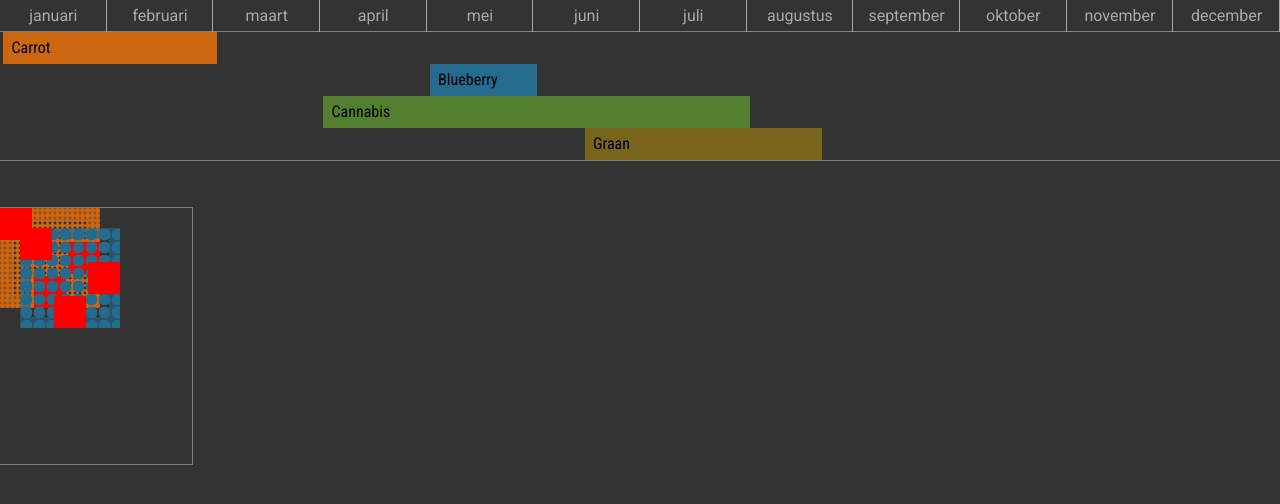
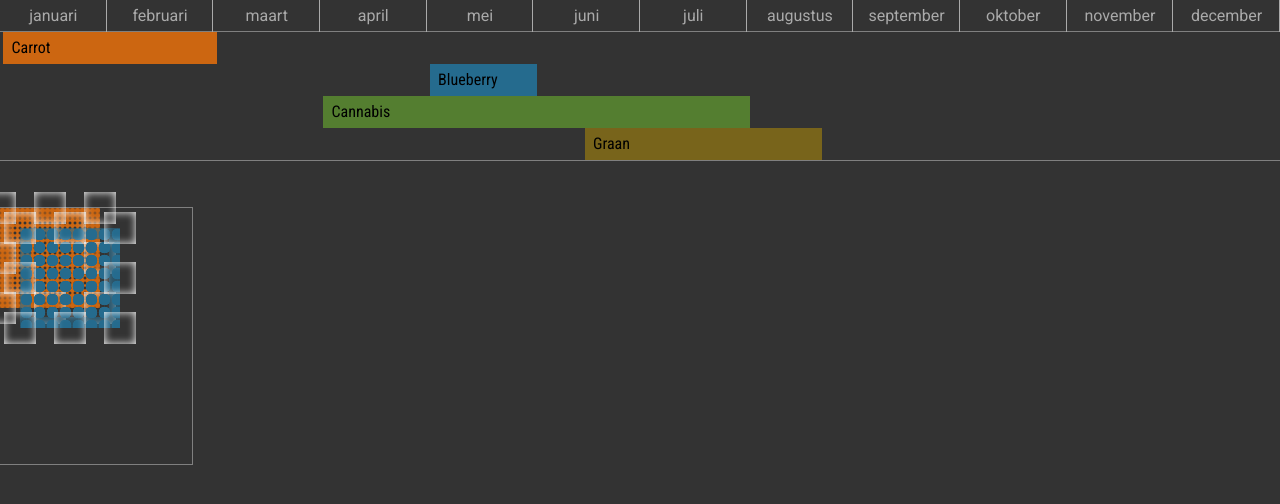
Before and after one commit to Sjeiti/grow, a React (Create React App) app: page / in a window 1280 px wide. Shown: the top 504 px of the page. Built offline with nearby package versions, Linux system fonts and the light colour scheme.

Commit message:
all dragging handles

```diff
--- a/src/components/Draggable.tsx
+++ b/src/components/Draggable.tsx
@@ -41,6 +41,8 @@ export function Draggable(props:{
 
   const windowMove = useCallback(e=>setPos(getPos(e)),[])
 
+  useEffect(()=>setPosition({x,y}),[x,y])
+
   useEffect(()=>{
     const {x:ox,y:oy} = lastpos
     const {x,y} = pos
@@ -49,9 +51,6 @@ export function Draggable(props:{
     setMove({x:dx, y:dy})
     setLastpos({x,y})
   },[pos])
-
-  useEffect(()=>{lockX&&setPosition({...position,x})},[x])
-  useEffect(()=>{lockY&&setPosition({...position,y})},[y])
 
   useEffect(()=>{
     const {x:ox, y:oy} = position
--- a/src/components/PlantArea.tsx
+++ b/src/components/PlantArea.tsx
@@ -21,12 +21,13 @@ const StyledPlantArea = styled.div<{plantSize:string}>`
 const StyledHandle = styled.div<{color:string,size:number}>`
   width: ${props=>props.size}px;
   height: ${props=>props.size}px;
-  background-color: red;
+  transform: translate(-50%,-50%);
+  box-shadow: 0 0 0.5rem white inset;
+  z-index: 1;
 `
 
 export function PlantArea(attr:{plan:ScheduledPlant}) {
   const {plant: {name, size = 5}, area = defaultArea, color} = attr.plan
-  // const {x, y, w, h} = area
 
   const [x, setX] = useState(area.x)
   const [y, setY] = useState(area.y)
@@ -48,32 +49,100 @@ export function PlantArea(attr:{plan:ScheduledPlant}) {
     })
   },[w,h])
 
-  return <Draggable {...{x,y,w,h}}>
+  return <>
+    <Draggable {...{x,y,callback:(x,y)=>{
+        setX(x)
+        setY(y)
+      }}}>
       <StyledPlantArea
         style={style}
         title={name}
         plantSize = {plantSize}
         color = {color}
       />
+    </Draggable>
+
+    {/*## TL ##*/}
     <Draggable {...{
-      x:0
-      ,y:0
-      ,callback: (x,y)=>{
-        setW(x+handleSize)
-        setH(y+handleSize)
+      x
+      ,y
+      ,callback: (xx,yy)=>{
+        setX(xx)
+        setY(yy)
+        setW(w-xx+x)
+        setH(h-yy+y)
       }
     }}><StyledHandle {...handleProps} /></Draggable>
+
+    {/*## BR ##*/}
     <Draggable {...{
-      x:(w-handleSize)/2
-      ,y:h-handleSize
+      x:x+w
+      ,y:y+h
+      ,callback: (xx,yy)=>{
+        setW(xx-x)
+        setH(yy-y)
+      }
+    }}><StyledHandle {...handleProps} /></Draggable>
+
+    {/*## BL ##*/}
+    <Draggable {...{
+      x
+      ,y:y+h
+      ,callback: (xx,yy)=>{
+        setX(xx)
+        setW(w-xx+x)
+        setH(yy-y)
+      }
+    }}><StyledHandle {...handleProps} /></Draggable>
+
+    {/*## TR ##*/}
+    <Draggable {...{
+      x:x+w
+      ,y
+      ,callback: (xx,yy)=>{
+        setY(yy)
+        setW(xx-x)
+        setH(h-yy+y)
+      }
+    }}><StyledHandle {...handleProps} /></Draggable>
+
+    {/*## B ##*/}
+    <Draggable {...{
+      x:x+(w)/2
+      ,y:y+h
       ,lockX: true
-      ,callback: (x,y)=>setH(y+handleSize)
+      ,callback: (xx,yy)=>setH(yy-y)
     }}><StyledHandle {...handleProps} /></Draggable>
+
+    {/*## R ##*/}
     <Draggable {...{
-      x:w-handleSize
-      ,y:(h-handleSize)/2
+      x:x+w
+      ,y:y+h/2
       ,lockY: true
-      ,callback: (x,y)=>setW(x+handleSize)
+      ,callback: xx=>setW(xx-x)
     }}><StyledHandle {...handleProps} /></Draggable>
-  </Draggable>
+
+    {/*## T ##*/}
+    <Draggable {...{
+      x:x+w/2
+      ,y
+      ,lockX: true
+      ,callback: (xx,yy)=>{
+        setY(yy)
+        setH(h-yy+y)
       }
+    }}><StyledHandle {...handleProps} /></Draggable>
+
+    {/*## L ##*/}
+    <Draggable {...{
+      x
+      ,y:y+h/2
+      ,lockY: true
+      ,callback: xx=>{
+        setX(xx)
+        setW(w-xx+x)
+      }
+    }}><StyledHandle {...handleProps} /></Draggable>
+
+  </>
+}
```
Lines whose indentation alone changed are shown as unchanged.
